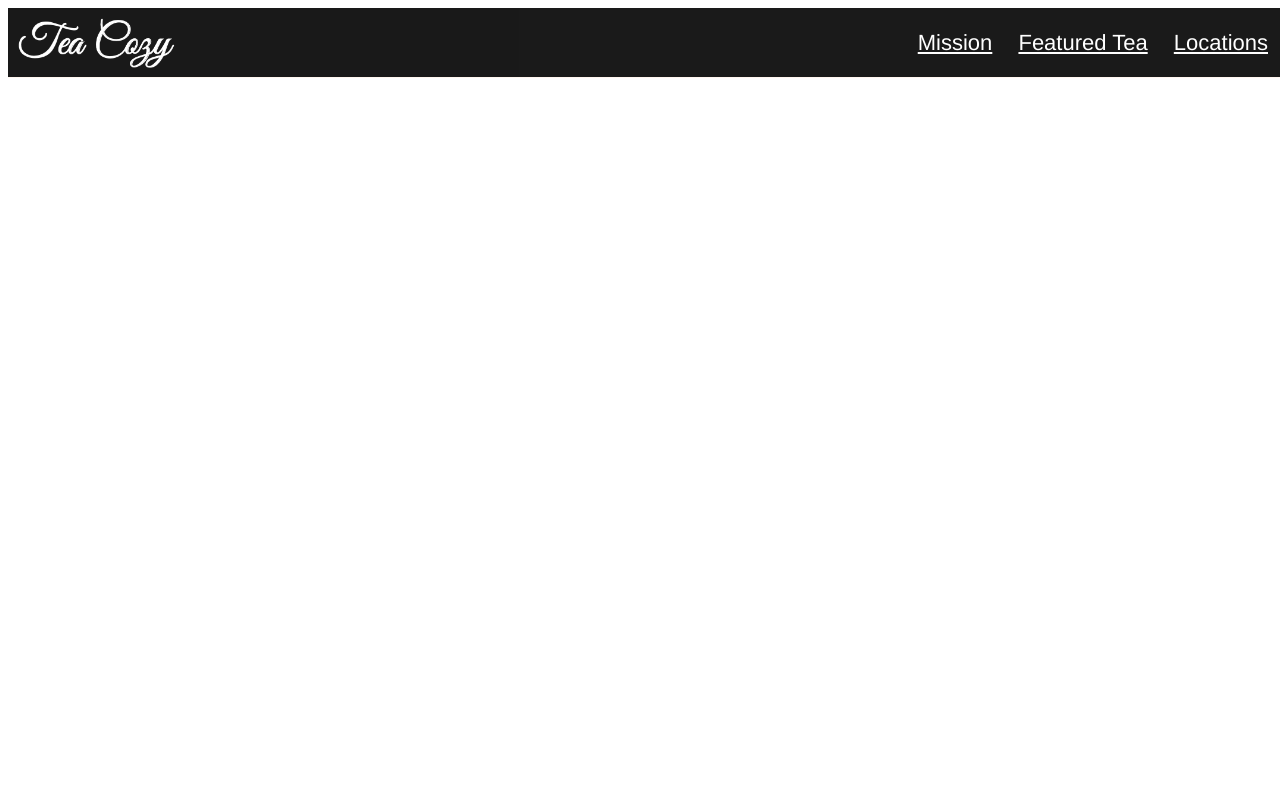
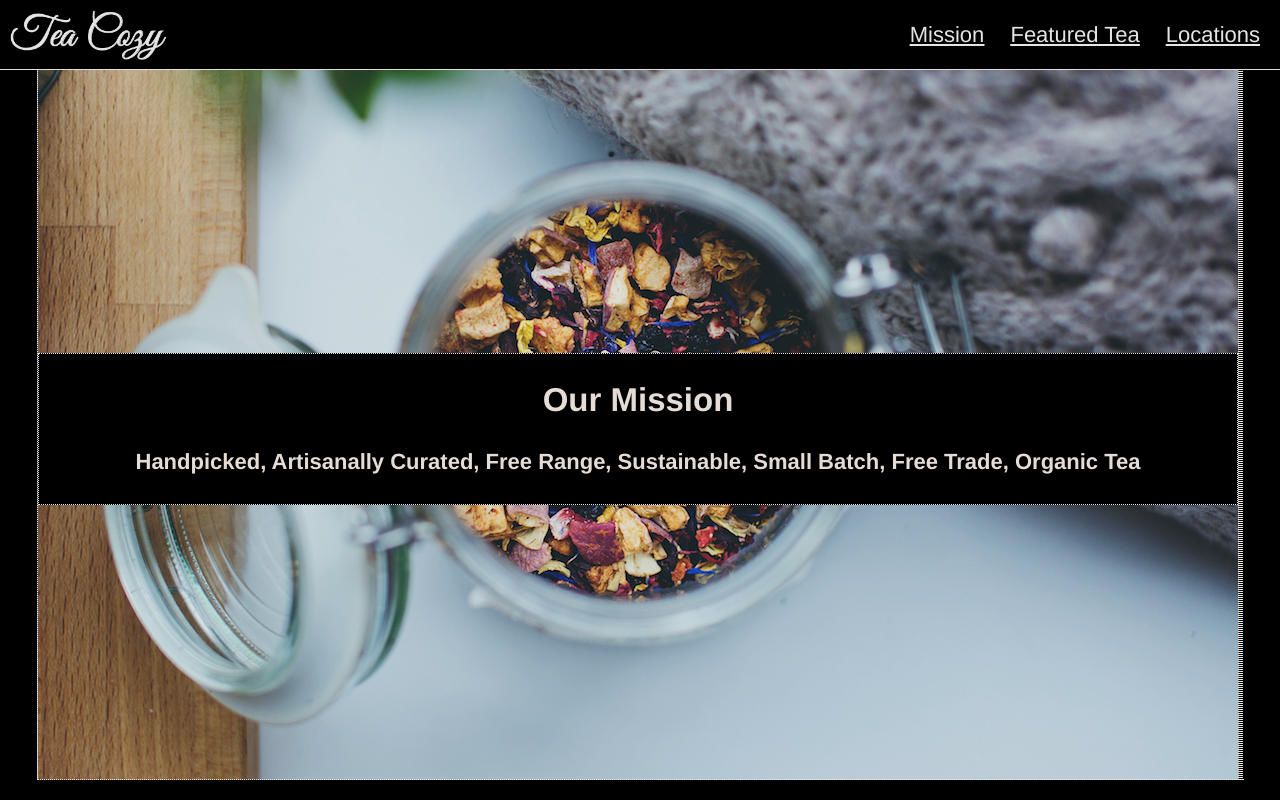
Before and after one commit to olivercgg/teacozy, a plain HTML site: page index.html in a window 1280 px wide. Drawn offline with Linux system fonts and the light colour scheme.

Commit message:
Write HTML and CSS code for Mission section

```diff
--- a/index.html
+++ b/index.html
@@ -10,14 +10,28 @@
     <header>
       <img src="./resources/images/img-tea-cozy-logo.png" alt>
       <nav>
-        <span><a href="#">Mission</a></span>
-        <span><a href="#">Featured Tea</a></span>
-        <span><a href="#">Locations</a></span>
+        <span><a href="#mission">Mission</a></span>
+        <span><a href="#featured">Featured Tea</a></span>
+        <span><a href="#locations">Locations</a></span>
       </nav>
     </header>
+    <!-- Main -->
+    <main class="flex-container">
+      <!-- Mission section -->
+      <div id="mission" class="flex-container">
+        <div class="text">
+          <h2>Our Mission</h2>
+          <h4>Handpicked, Artisanally Curated, Free Range, Sustainable, Small Batch, Free Trade, Organic Tea</h4>
+        </div>
+      </div>
+      <!-- Featured teas section -->
+      <div id="featured" class="flex-container">
 
-    <!-- Main -->
-    <main>
+      </div>
+      <!-- Locaiton section -->
+      <div id="locations" class="flex-container">
+
+      </div>
 
     </main>
 
--- a/resources/css/style.css
+++ b/resources/css/style.css
@@ -2,12 +2,13 @@ body {
   font-family: helvetica;
   font-size: 22px;
   color: seashell;
-  /** background-color: black; **/
+  background-color: black;
   opacity: 0.9;
+  text-align: center;
 }
 
 div {
-  border: 1px solid black;
+  border: 1px dotted white;
 }
 
 /** Header **/
@@ -20,6 +21,8 @@ header {
   width: 100%;
   align-items: center;
   z-index: 5;
+  top: 0;
+  left: 0;
 }
 
 header img {
@@ -32,13 +35,34 @@ header a {
 }
 
 header nav {
+  display: inline-block;
   text-align: right;
   flex-grow: 1;
-  margin-right: 10px;
+  margin-right: 10px
 }
 
 header span {
-  display: inline-block;
-  text-align: right;
+  text-decoration: underline;
   padding: 10px;
 }
+
+/** Main **/
+
+.flex-container {
+  display: flex;
+  justify-content: center;
+  align-content: center;
+}
+
+#mission {
+  padding-top: 70px;
+  height: 700px;
+  width: 1200px;
+  background-image: url(../images/img-mission-background.jpg);
+}
+
+#mission .text {
+  margin: auto;
+  width: 100%;
+  background-color: black;
+}
```
